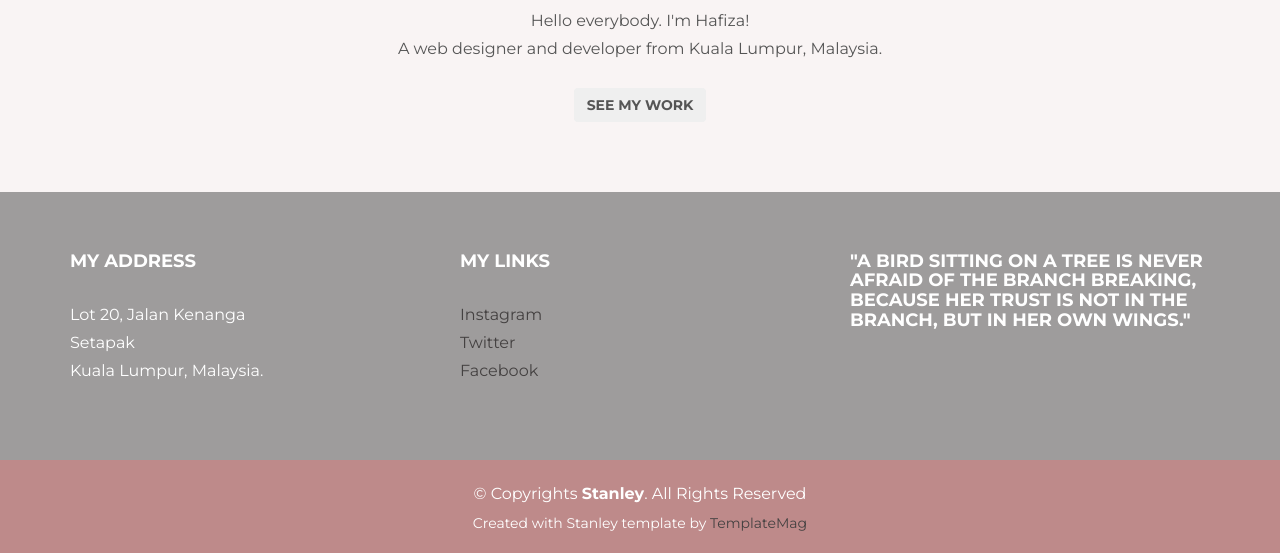
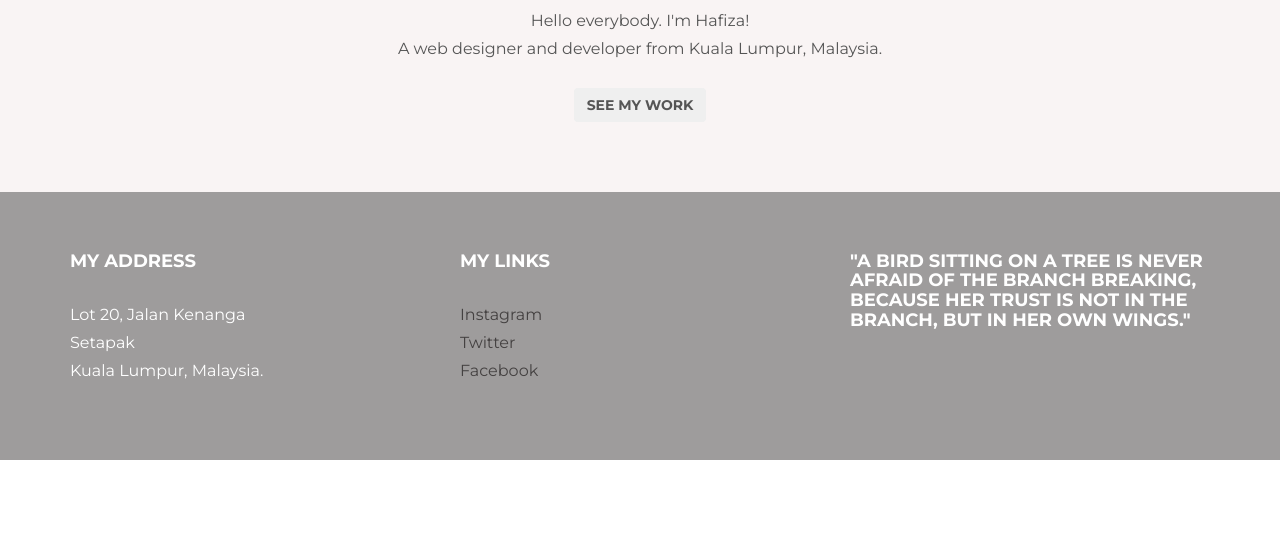
Before and after one commit to hafizabasiruddin/hafizabasiruddin.github.io, a plain HTML site: page index.html in a window 1280 px wide. Shown: the part 473-1026 px from the top of the page. After the commit the page ends 933 px from the top, so only its background shows below. Drawn offline with Linux system fonts and the light colour scheme.

Commit message:
Update index.html

```diff
--- a/index.html
+++ b/index.html
@@ -122,23 +122,6 @@
     </div>
   </div>
 
-  <div id="copyrights">
-    <div class="container">
-      <p>
-        &copy; Copyrights <strong>Stanley</strong>. All Rights Reserved
-      </p>
-      <div class="credits">
-        <!--
-          You are NOT allowed to delete the credit link to TemplateMag with free version.
-          You can delete the credit link only if you bought the pro version.
-          Buy the pro version with working PHP/AJAX contact form: https://templatemag.com/stanley-bootstrap-freelancer-template/
-          Licensing information: https://templatemag.com/license/
-        -->
-        Created with Stanley template by <a href="https://templatemag.com/">TemplateMag</a>
-      </div>
-    </div>
-  </div>
-  <!-- / copyrights -->
 
   <!-- JavaScript Libraries -->
   <script src="lib/jquery/jquery.min.js"></script>
```
